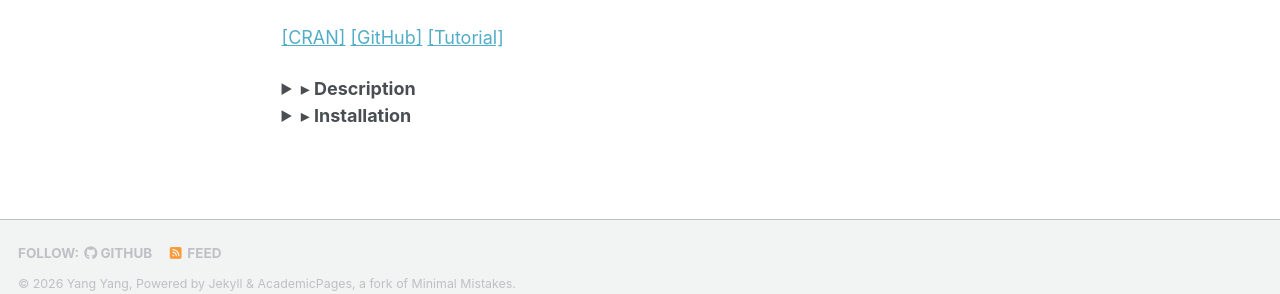
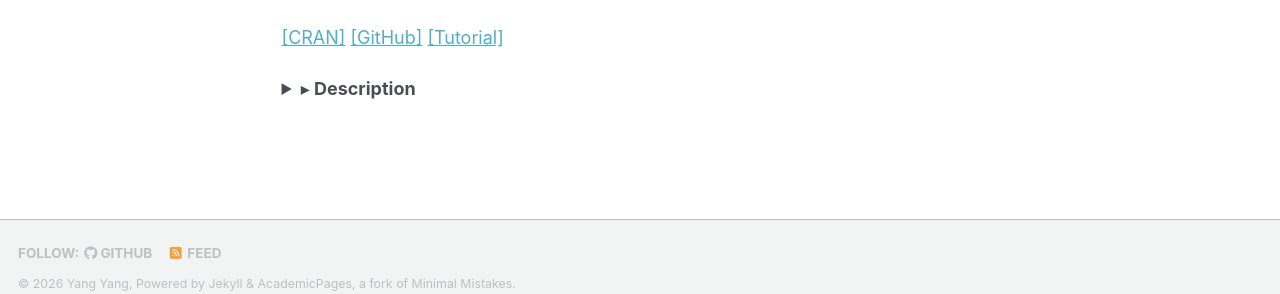
Before and after one commit to yang-yang-ir/yang-yang-ir.github.io, a Jekyll site: the page built from _pages/research.md, in a window 1280 px wide and 1398 px high. Shown: the part 1068-1362 px from the top of the window. Built offline with Jekyll 4.4.1, drawn with Linux system fonts in a browser that asks for light colours; some web fonts are replaced; a script bundle is joined from its source files by our own code; library files that are not in the unit come from our copies.

Commit message:
Update research.md

````diff
--- a/_pages/research.md
+++ b/_pages/research.md
@@ -101,8 +101,3 @@ economics, public health, and the social sciences who seek to leverage
 deep learning for causal inference without leaving the R environment.
 
 </details>
-
-<details>
-<summary><b>▸ Installation</b></summary>
-
-```r
````
